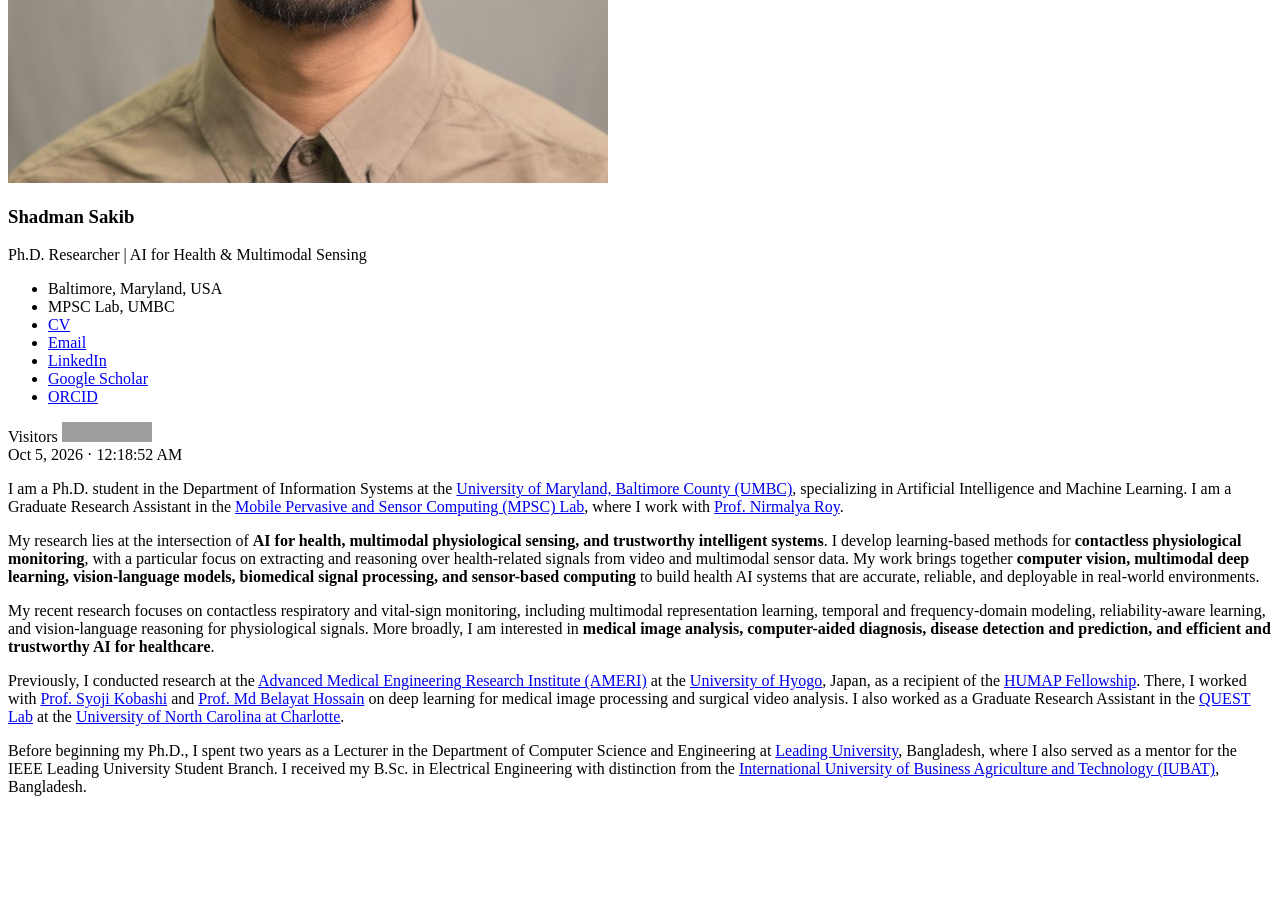
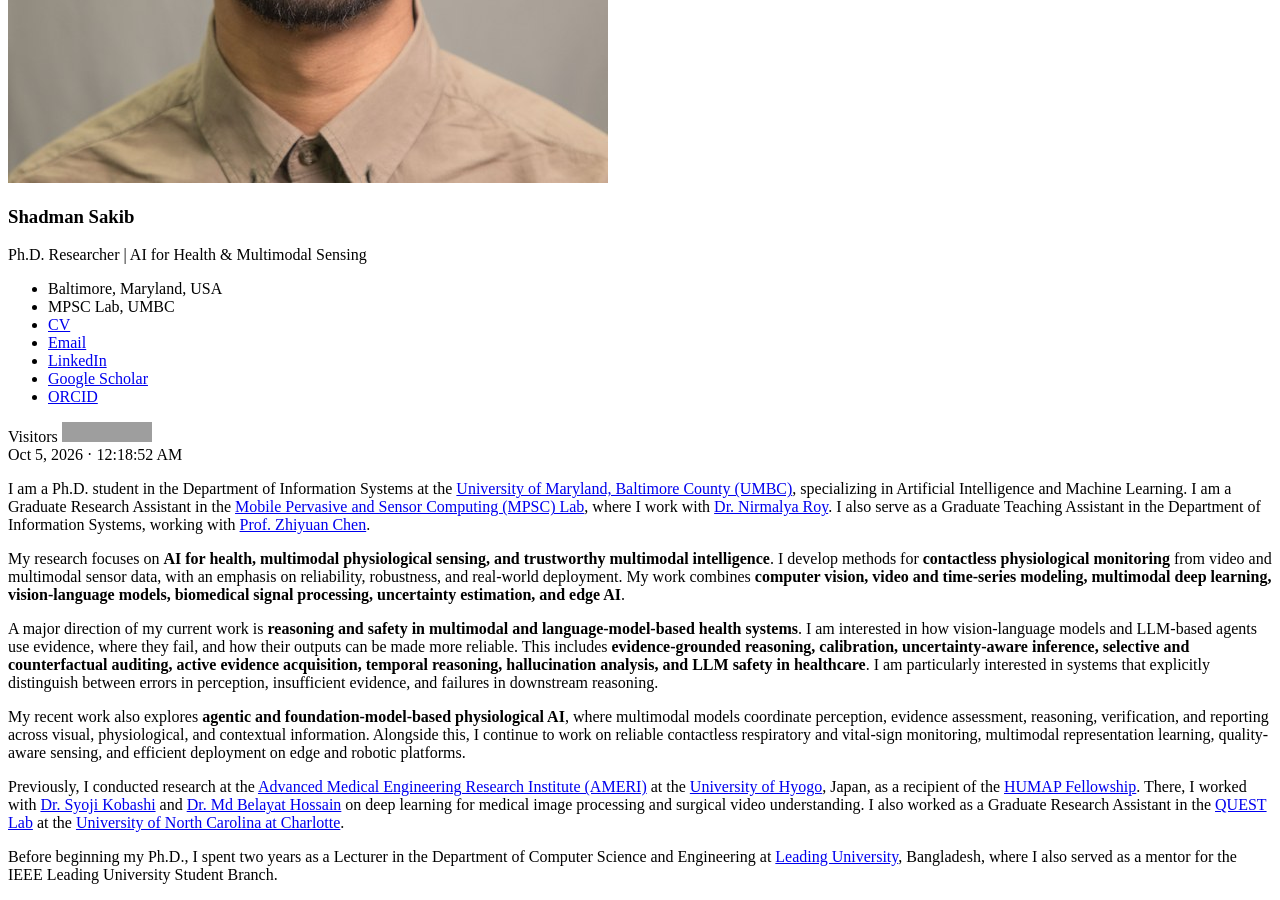
Before and after one commit to sakibshadman/sakibshadman.github.io, a Jekyll site: the page built from _pages/includes/intro.md, in a window 1280 px wide and 900 px high, scrolled down 637 px. Built offline with Jekyll 4.4.1, drawn with Linux system fonts in a browser that asks for light colours; our own code applies the rules of GitHub Pages for plain Markdown files; before the commit the page ends 1449 px from its top, so only the background shows below that; grey boxes are pictures that could not be loaded.

Commit message:
Update intro.md

```diff
--- a/_pages/includes/intro.md
+++ b/_pages/includes/intro.md
@@ -1,9 +1,11 @@
-I am a Ph.D. student in the Department of Information Systems at the [University of Maryland, Baltimore County (UMBC)](https://umbc.edu/), specializing in Artificial Intelligence and Machine Learning. I am a Graduate Research Assistant in the [Mobile Pervasive and Sensor Computing (MPSC) Lab](https://mpsc.umbc.edu/home), where I work with [Prof. Nirmalya Roy](https://artiamas.umd.edu/nirmalya-roy/).
+I am a Ph.D. student in the Department of Information Systems at the [University of Maryland, Baltimore County (UMBC)](https://umbc.edu/), specializing in Artificial Intelligence and Machine Learning. I am a Graduate Research Assistant in the [Mobile Pervasive and Sensor Computing (MPSC) Lab](https://mpsc.umbc.edu/home), where I work with [Dr. Nirmalya Roy](https://artiamas.umd.edu/nirmalya-roy/). I also serve as a Graduate Teaching Assistant in the Department of Information Systems, working with [Prof. Zhiyuan Chen](https://userpages.umbc.edu/~zhchen/).
 
-My research lies at the intersection of **AI for health, multimodal physiological sensing, and trustworthy intelligent systems**. I develop learning-based methods for **contactless physiological monitoring**, with a particular focus on extracting and reasoning over health-related signals from video and multimodal sensor data. My work brings together **computer vision, multimodal deep learning, vision-language models, biomedical signal processing, and sensor-based computing** to build health AI systems that are accurate, reliable, and deployable in real-world environments.
+My research focuses on **AI for health, multimodal physiological sensing, and trustworthy multimodal intelligence**. I develop methods for **contactless physiological monitoring** from video and multimodal sensor data, with an emphasis on reliability, robustness, and real-world deployment. My work combines **computer vision, video and time-series modeling, multimodal deep learning, vision-language models, biomedical signal processing, uncertainty estimation, and edge AI**.
 
-My recent research focuses on contactless respiratory and vital-sign monitoring, including multimodal representation learning, temporal and frequency-domain modeling, reliability-aware learning, and vision-language reasoning for physiological signals. More broadly, I am interested in **medical image analysis, computer-aided diagnosis, disease detection and prediction, and efficient and trustworthy AI for healthcare**.
+A major direction of my current work is **reasoning and safety in multimodal and language-model-based health systems**. I am interested in how vision-language models and LLM-based agents use evidence, where they fail, and how their outputs can be made more reliable. This includes **evidence-grounded reasoning, calibration, uncertainty-aware inference, selective and counterfactual auditing, active evidence acquisition, temporal reasoning, hallucination analysis, and LLM safety in healthcare**. I am particularly interested in systems that explicitly distinguish between errors in perception, insufficient evidence, and failures in downstream reasoning.
 
-Previously, I conducted research at the [Advanced Medical Engineering Research Institute (AMERI)](https://ame-hyogo.org/english/) at the [University of Hyogo](https://www.u-hyogo.ac.jp/english/), Japan, as a recipient of the [HUMAP Fellowship](https://hyogo-humap.jp/en/search/203). There, I worked with [Prof. Syoji Kobashi](https://sites.google.com/site/syojikobashi/people/syojikobashi) and [Prof. Md Belayat Hossain](https://academics.siu.edu/computing-and-technology/computer-science/faculty/hossain-mdbelayat.php) on deep learning for medical image processing and surgical video analysis. I also worked as a Graduate Research Assistant in the [QUEST Lab](https://coefs.charlotte.edu/fdeeba/) at the [University of North Carolina at Charlotte](https://www.charlotte.edu/).
+My recent work also explores **agentic and foundation-model-based physiological AI**, where multimodal models coordinate perception, evidence assessment, reasoning, verification, and reporting across visual, physiological, and contextual information. Alongside this, I continue to work on reliable contactless respiratory and vital-sign monitoring, multimodal representation learning, quality-aware sensing, and efficient deployment on edge and robotic platforms.
 
-Before beginning my Ph.D., I spent two years as a Lecturer in the Department of Computer Science and Engineering at [Leading University](https://www.lus.ac.bd/), Bangladesh, where I also served as a mentor for the IEEE Leading University Student Branch. I received my B.Sc. in Electrical Engineering with distinction from the [International University of Business Agriculture and Technology (IUBAT)](https://iubat.edu/), Bangladesh.
+Previously, I conducted research at the [Advanced Medical Engineering Research Institute (AMERI)](https://ame-hyogo.org/english/) at the [University of Hyogo](https://www.u-hyogo.ac.jp/english/), Japan, as a recipient of the [HUMAP Fellowship](https://hyogo-humap.jp/en/search/203). There, I worked with [Dr. Syoji Kobashi](https://sites.google.com/site/syojikobashi/people/syojikobashi) and [Dr. Md Belayat Hossain](https://academics.siu.edu/computing-and-technology/computer-science/faculty/hossain-mdbelayat.php) on deep learning for medical image processing and surgical video understanding. I also worked as a Graduate Research Assistant in the [QUEST Lab](https://coefs.charlotte.edu/fdeeba/) at the [University of North Carolina at Charlotte](https://www.charlotte.edu/).
+
+Before beginning my Ph.D., I spent two years as a Lecturer in the Department of Computer Science and Engineering at [Leading University](https://www.lus.ac.bd/), Bangladesh, where I also served as a mentor for the IEEE Leading University Student Branch.
```
